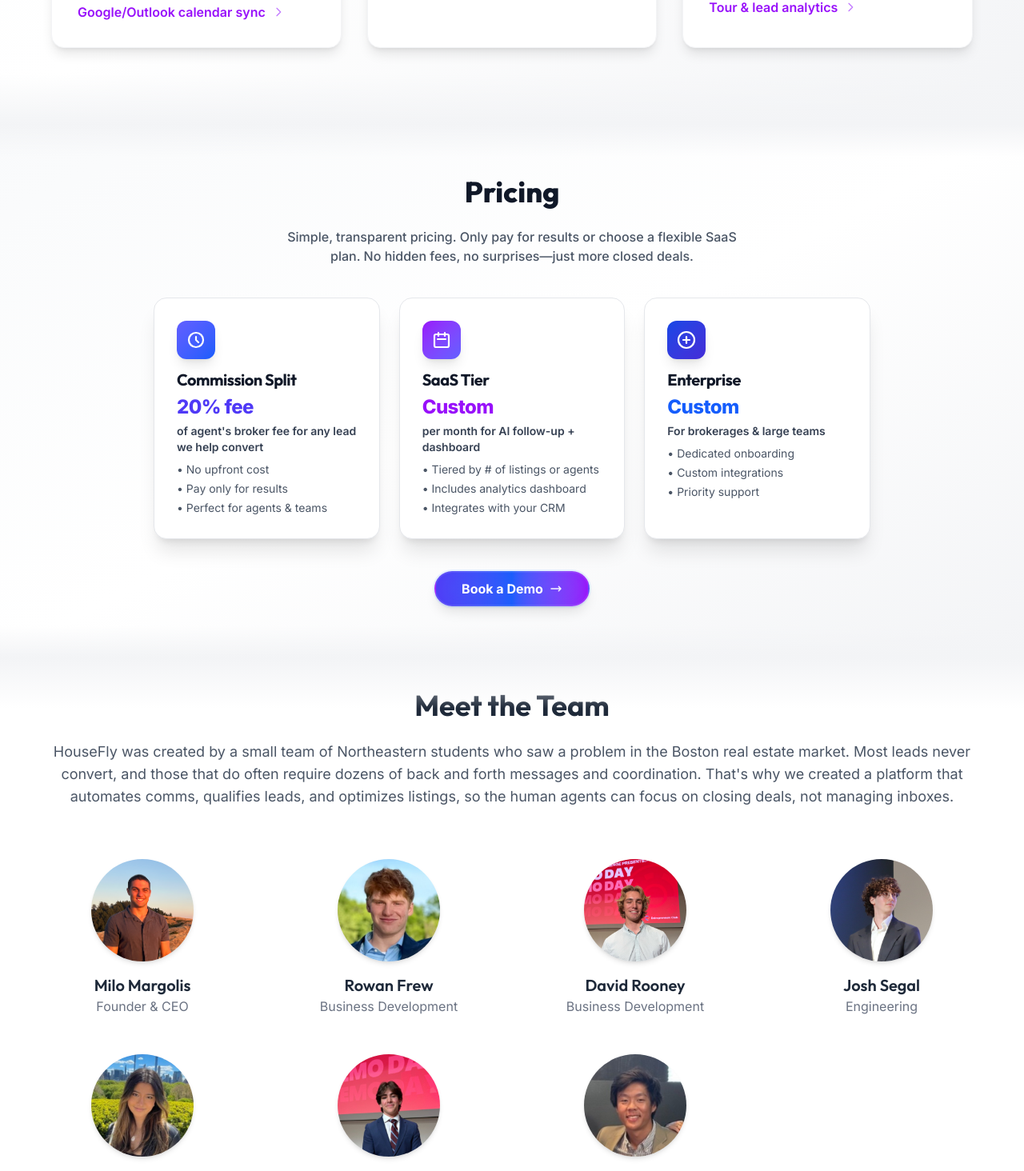
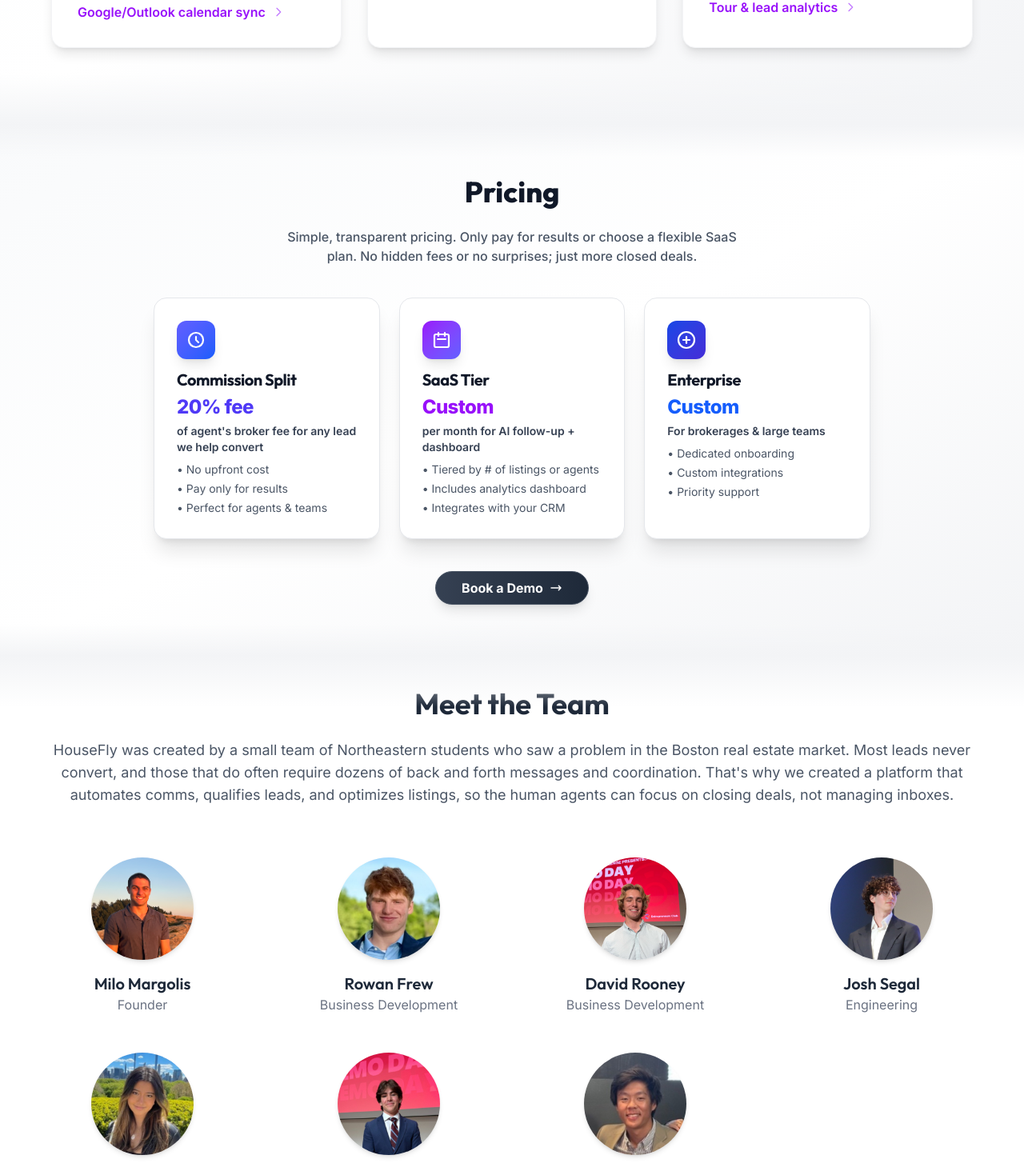
Before and after one commit to MiloMargolis/ai-leasing-agent-website, a Next.js app: page / in a window 1280 px wide. Shown: the part 2080-3544 px from the top of the page at 80% size. Built offline with nearby package versions, Linux system fonts and the light colour scheme.

Commit message:
text changes

```diff
--- a/app/page.tsx
+++ b/app/page.tsx
@@ -20,7 +20,7 @@
   const team = [
     {
       name: "Milo Margolis",
-      role: "Founder & CEO",
+      role: "Founder",
       image: "/person1.jpg",
       school: "Northeastern University",
       major: "Computer Science + AI",
@@ -433,7 +433,7 @@
         <div className="absolute bottom-0 left-0 right-0 h-10 bg-gradient-to-t from-gray-100 to-transparent"></div>
         <div className="max-w-4xl mx-auto relative z-10">
           <h2 className="text-4xl font-extrabold text-gray-900 mb-6 font-heading text-center">Pricing</h2>
-          <p className="text-base text-gray-600 text-center mb-10 max-w-xl mx-auto font-medium">Simple, transparent pricing. Only pay for results or choose a flexible SaaS plan. No hidden fees, no surprises—just more closed deals.</p>
+          <p className="text-base text-gray-600 text-center mb-10 max-w-xl mx-auto font-medium">Simple, transparent pricing. Only pay for results or choose a flexible SaaS plan. No hidden fees or no surprises; just more closed deals.</p>
           <div className="grid md:grid-cols-3 gap-6">
             {/* Commission Split */}
             <div className="relative bg-white border border-gray-200 rounded-2xl shadow-xl p-7 flex flex-col items-start text-left min-h-[180px] transition-transform duration-200 hover:-translate-y-1 hover:shadow-2xl group">
@@ -480,8 +480,8 @@
           </div>
           <div className="flex justify-center mt-10">
             <a href="https://calendly.com/milomargolis4/30min?month=2025-06" target="_blank" rel="noopener noreferrer">
-              <button className="px-8 py-2 rounded-full bg-gradient-to-r from-indigo-600 via-blue-600 to-purple-600 text-white text-base font-bold shadow-lg border-2 border-white/10 backdrop-blur-md bg-opacity-80 ring-2 ring-blue-300/20 transition-all duration-200 hover:scale-105 hover:shadow-2xl hover:ring-4 hover:ring-blue-400/30 active:scale-97 focus:outline-none focus:ring-4 focus:ring-indigo-300 relative overflow-hidden before:absolute before:inset-0 before:bg-gradient-to-r before:from-blue-400/20 before:via-purple-400/10 before:to-indigo-400/20 before:blur-lg before:opacity-60 before:transition-opacity before:duration-300 before:pointer-events-none flex items-center gap-2">
-                <span className="z-10">Book a Demo</span>
+              <button className="px-8 py-2 rounded-full bg-gradient-to-r from-gray-700 to-gray-800 text-white text-base font-bold shadow-lg border border-gray-600 transition-all duration-200 hover:scale-105 hover:shadow-xl hover:from-gray-600 hover:to-gray-700 active:scale-97 focus:outline-none focus:ring-2 focus:ring-gray-400 flex items-center gap-2">
+                <span>Book a Demo</span>
                 <svg className="w-4 h-4 transition-transform duration-200 group-hover:translate-x-1 group-hover:scale-110 group-active:scale-95" fill="none" stroke="currentColor" strokeWidth={2.2} viewBox="0 0 24 24">
                   <path strokeLinecap="round" strokeLinejoin="round" d="M17 8l4 4m0 0l-4 4m4-4H3" />
                 </svg>
```
